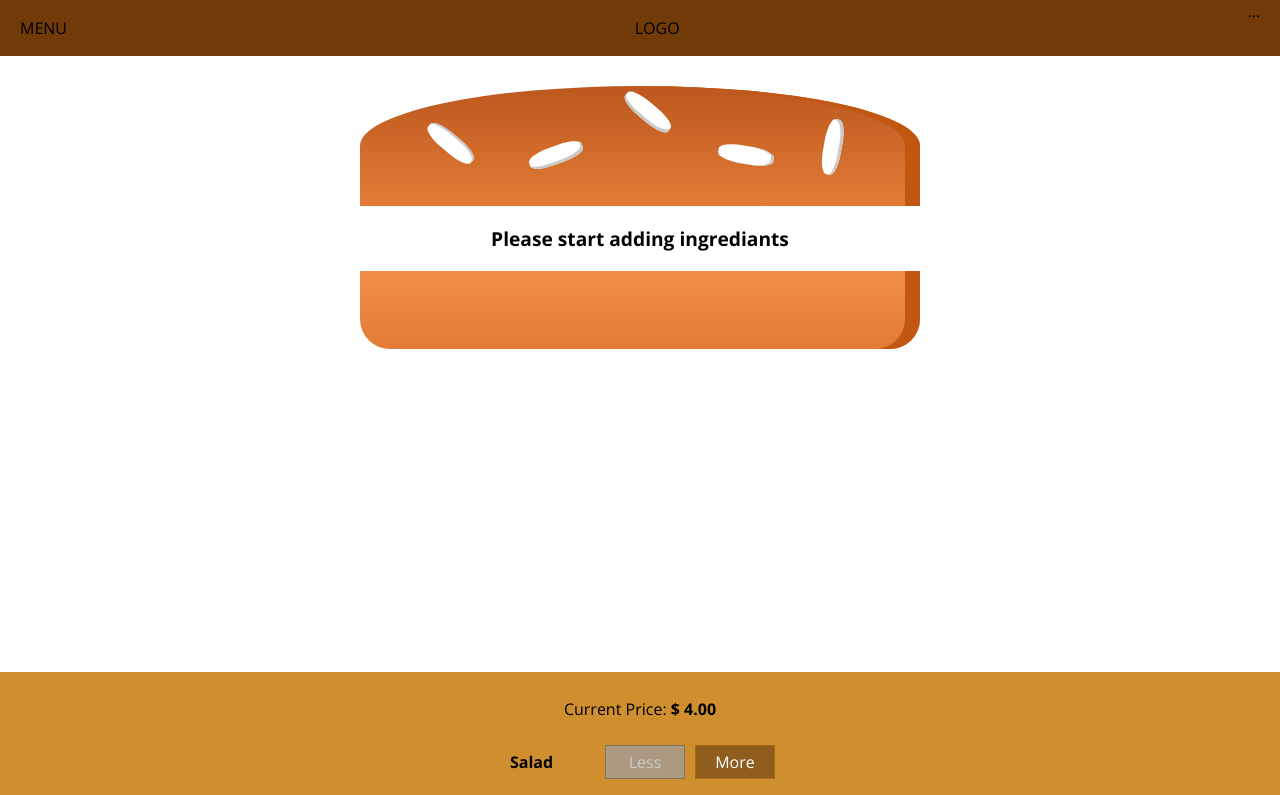
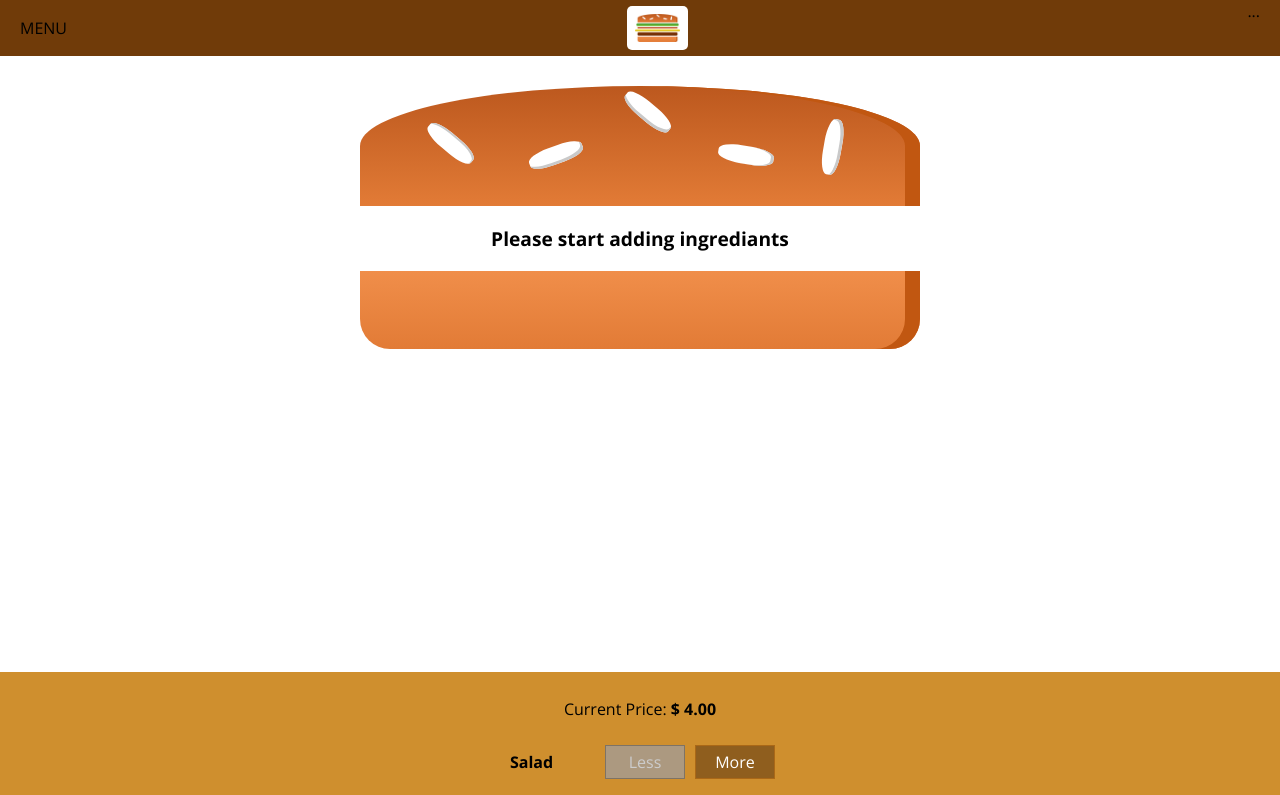
Before and after one commit to shishir75/React-Burger-Builder-App, a React app: page / in a window 1280 px wide. Shown: the top 795 px of the page. Built offline with nearby package versions, Linux system fonts and the light colour scheme.

Commit message:
Adding a Logo in our Application

```diff
--- /dev/null
+++ b/src/components/Logo/Logo.js
@@ -0,0 +1,11 @@
+import React from "react";
+import burgerLogo from "../../assets/images/127 burger-logo.png";
+import classes from "./Logo.module.css";
+
+const logo = (props) => (
+    <div className={classes.Logo}>
+        <img src={burgerLogo} alt="Burger Logo" />
+    </div>
+);
+
+export default logo;
--- /dev/null
+++ b/src/components/Logo/Logo.module.css
@@ -0,0 +1,11 @@
+.Logo {
+    background-color: #fff;
+    height: 80%;
+    padding: 8px;
+    box-sizing: border-box;
+    border-radius: 5px;
+}
+
+.Logo img {
+    height: 100%;
+}
--- a/src/components/Navigation/Toolbar/Toolbar.js
+++ b/src/components/Navigation/Toolbar/Toolbar.js
@@ -1,11 +1,11 @@
 import React from "react";
-
 import classes from "./Toolbar.module.css";
+import Logo from "../../Logo/Logo";
 
 const toolbar = (props) => (
     <header className={classes.Toolbar}>
         <div>MENU</div>
-        <div>LOGO</div>
+        <Logo />
         <nav>...</nav>
     </header>
 );
```
Also changed, not shown: src/assets/images/127 burger-logo.png (added).
